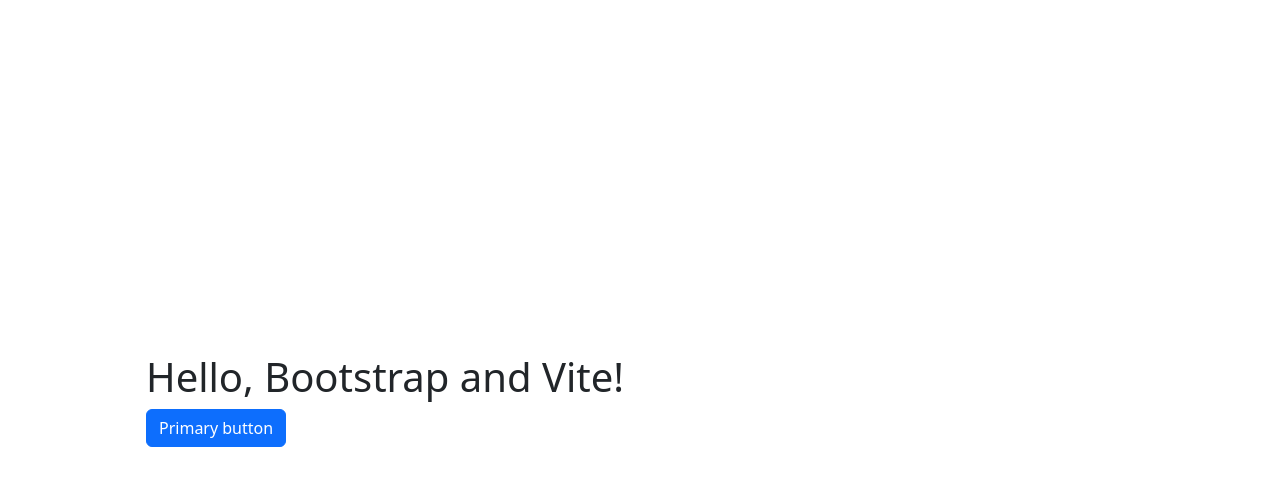
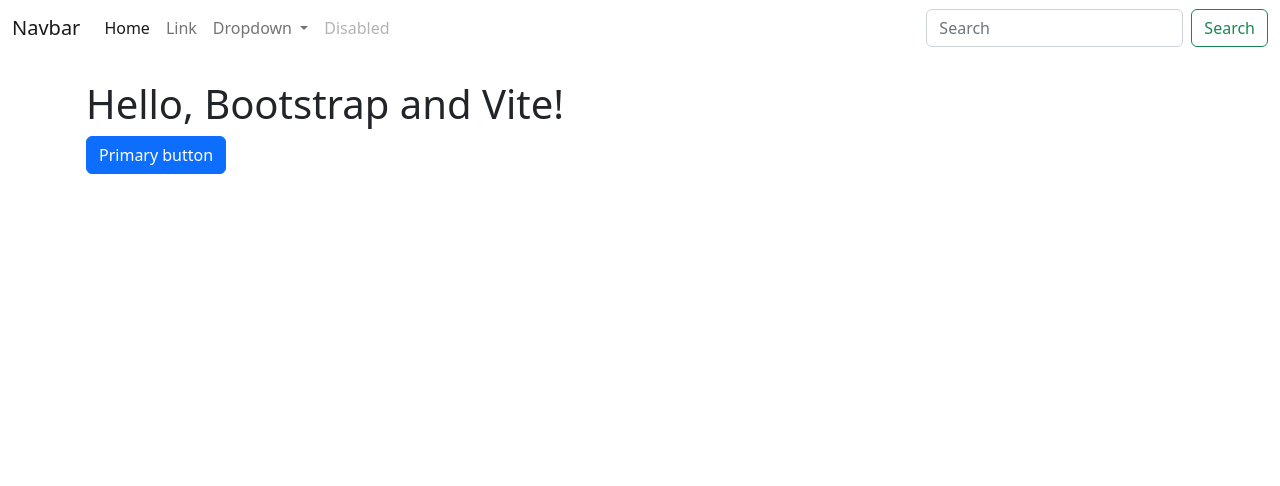
Before and after one commit to mattryczek/accntable, a Vue app: page / in a window 1280 px wide. Shown: the top 486 px of the page. Built offline with nearby package versions, Linux system fonts and the light colour scheme.

Commit message:
Test some components

```diff
--- a/index.html
+++ b/index.html
@@ -4,7 +4,7 @@
     <meta charset="UTF-8">
     <link rel="icon" href="/favicon.ico">
     <meta name="viewport" content="width=device-width, initial-scale=1.0">
-    <title>Vite App</title>
+    <title>Accntable</title>
   </head>
   <body>
     <div id="app"></div>
--- a/src/App.vue
+++ b/src/App.vue
@@ -1,9 +1,11 @@
 <script setup>
 import { RouterLink, RouterView } from 'vue-router'
 import HelloWorld from './components/HelloWorld.vue'
+import Navbar from './components/Navbar.vue'
 </script>
 
 <template>
+  <Navbar />
 
   <div class="container py-4 px-3 mx-auto">
     <h1>Hello, Bootstrap and Vite!</h1>
@@ -26,66 +28,6 @@ import HelloWorld from './components/HelloWorld.vue'
   <RouterView /> -->
 </template>
 
-<style scoped>
-header {
-  line-height: 1.5;
-  max-height: 100vh;
-}
+<style>
 
-.logo {
-  display: block;
-  margin: 0 auto 2rem;
-}
-
-nav {
-  width: 100%;
-  font-size: 12px;
-  text-align: center;
-  margin-top: 2rem;
-}
-
-nav a.router-link-exact-active {
-  color: var(--color-text);
-}
-
-nav a.router-link-exact-active:hover {
-  background-color: transparent;
-}
-
-nav a {
-  display: inline-block;
-  padding: 0 1rem;
-  border-left: 1px solid var(--color-border);
-}
-
-nav a:first-of-type {
-  border: 0;
-}
-
-@media (min-width: 1024px) {
-  header {
-    display: flex;
-    place-items: center;
-    padding-right: calc(var(--section-gap) / 2);
-  }
-
-  .logo {
-    margin: 0 2rem 0 0;
-  }
-
-  header .wrapper {
-    display: flex;
-    place-items: flex-start;
-    flex-wrap: wrap;
-  }
-
-  nav {
-    text-align: left;
-    margin-left: -1rem;
-    font-size: 1rem;
-
-    padding: 1rem 0;
-    margin-top: 1rem;
-  }
-}
 </style>
--- /dev/null
+++ b/src/components/Navbar.vue
@@ -0,0 +1,42 @@
+<template>
+    <nav class="navbar navbar-expand-lg bg-body-tertiary">
+        <div class="container-fluid">
+            <a class="navbar-brand" href="#">Navbar</a>
+            <button class="navbar-toggler" type="button" data-bs-toggle="collapse" data-bs-target="#navbarSupportedContent"
+                aria-controls="navbarSupportedContent" aria-expanded="false" aria-label="Toggle navigation">
+                <span class="navbar-toggler-icon"></span>
+            </button>
+            <div class="collapse navbar-collapse" id="navbarSupportedContent">
+                <ul class="navbar-nav me-auto mb-2 mb-lg-0">
+                    <li class="nav-item">
+                        <a class="nav-link active" aria-current="page" href="#">Home</a>
+                    </li>
+                    <li class="nav-item">
+                        <a class="nav-link" href="/about">Link</a>
+                    </li>
+                    <li class="nav-item dropdown">
+                        <a class="nav-link dropdown-toggle" href="#" role="button" data-bs-toggle="dropdown"
+                            aria-expanded="false">
+                            Dropdown
+                        </a>
+                        <ul class="dropdown-menu">
+                            <li><a class="dropdown-item" href="#">Action</a></li>
+                            <li><a class="dropdown-item" href="#">Another action</a></li>
+                            <li>
+                                <hr class="dropdown-divider">
+                            </li>
+                            <li><a class="dropdown-item" href="#">Something else here</a></li>
+                        </ul>
+                    </li>
+                    <li class="nav-item">
+                        <a class="nav-link disabled">Disabled</a>
+                    </li>
+                </ul>
+                <form class="d-flex" role="search">
+                    <input class="form-control me-2" type="search" placeholder="Search" aria-label="Search">
+                    <button class="btn btn-outline-success" type="submit">Search</button>
+                </form>
+            </div>
+        </div>
+    </nav>
+</template>
--- a/src/main.js
+++ b/src/main.js
@@ -2,7 +2,7 @@ import { createApp } from 'vue'
 import App from './App.vue'
 import router from './router'
 
-import './assets/main.css'
+// import './assets/main.css'
 
 // Import Bootstrap CSS
 import './scss/styles.scss'
--- a/src/views/HomeView.vue
+++ b/src/views/HomeView.vue
@@ -3,7 +3,5 @@ import TheWelcome from '../components/TheWelcome.vue'
 </script>
 
 <template>
-  <main>
-    <TheWelcome />
-  </main>
+
 </template>
```
